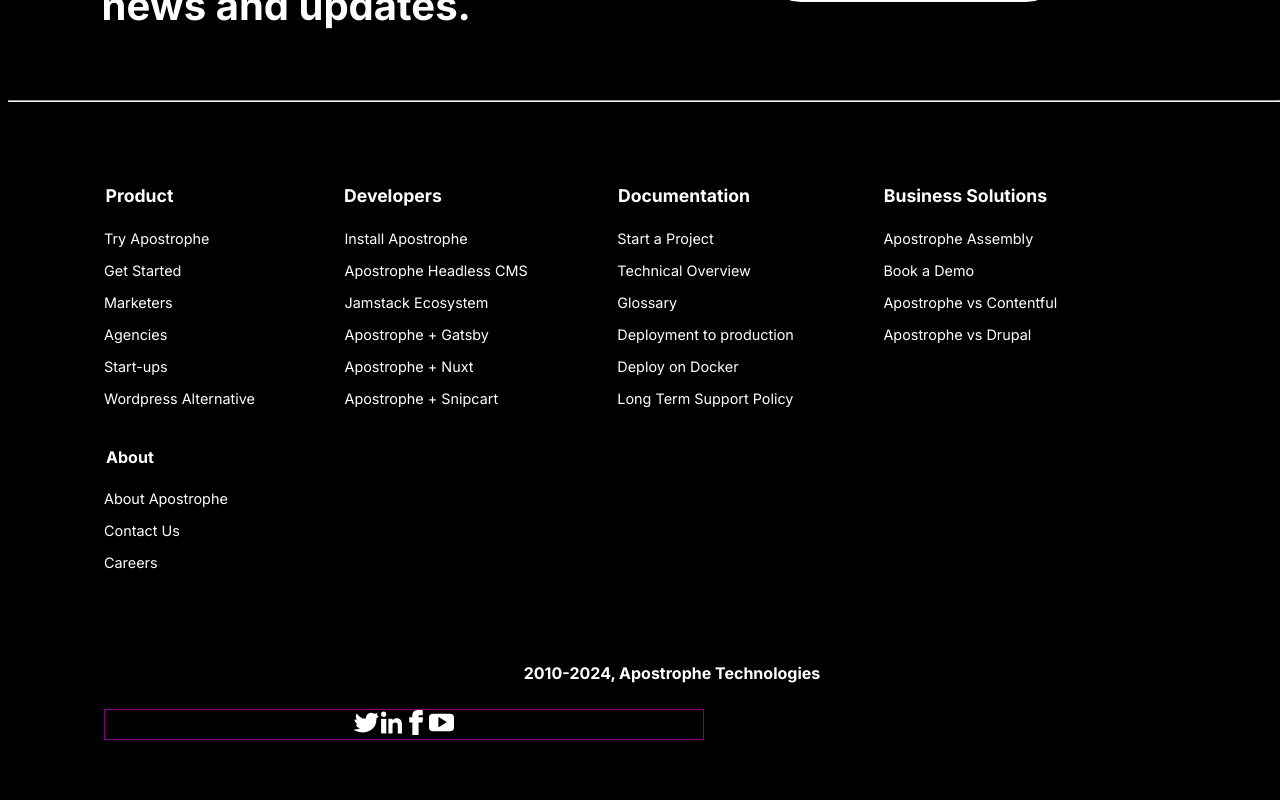
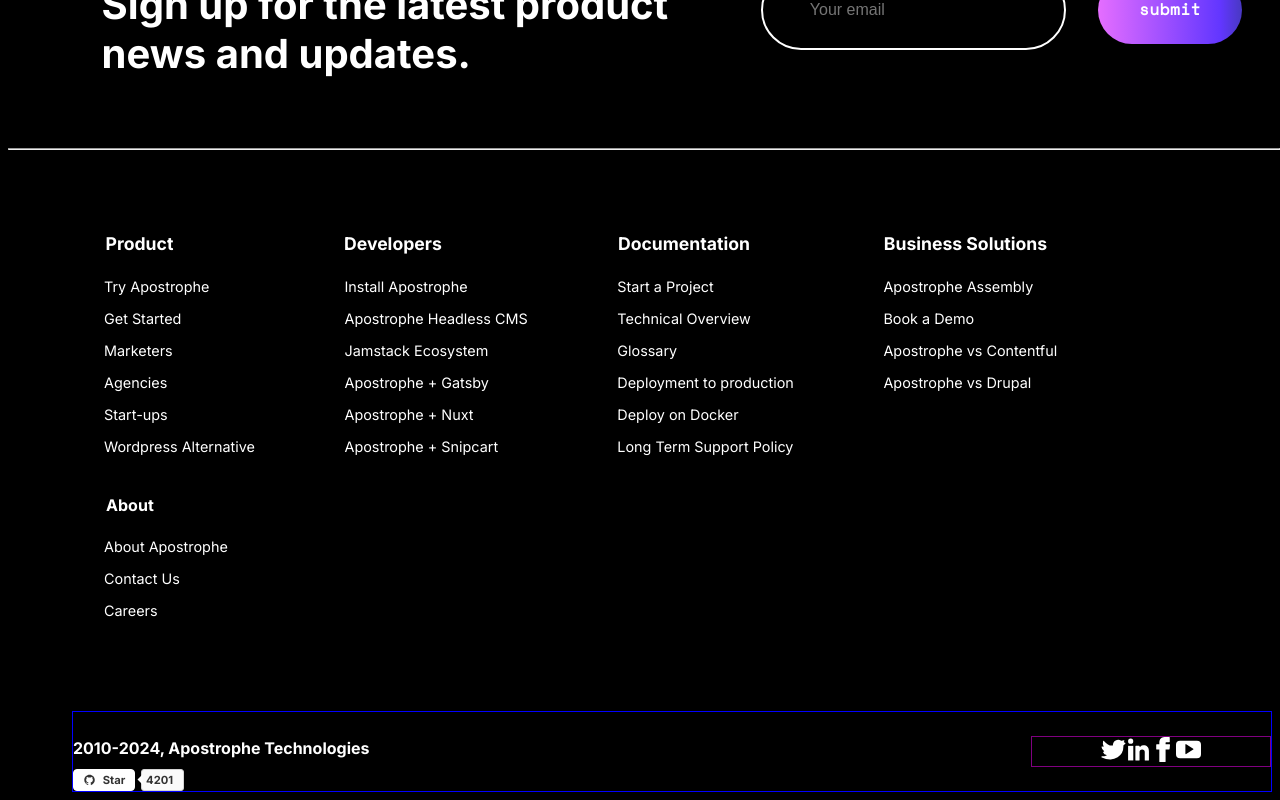
Before and after one commit to syedaAnusha/apostrophe-landing-page, a React (Vite) app: page / in a window 1280 px wide. Shown: the part 4892-5692 px from the top of the page. Before the commit the page ends 5640 px from the top, so only its background shows below. Built offline with nearby package versions, Linux system fonts and the light colour scheme.

Commit message:
footer component in process

```diff
--- a/src/components/footer.css
+++ b/src/components/footer.css
@@ -24,15 +24,80 @@
   color: var(--text-clr);
   margin-top: 4.2rem;
   margin-left: 4rem;
-  /* border: 1px solid blue; */
+  display: flex;
+  justify-content: space-between;
+  border: 1px solid blue;
 }
 footer > h5 {
   text-align: left;
   padding-top: 2rem;
 }
+.rating__section {
+  margin-top: -1rem;
+  /* border: 1px solid purple; */
+  width: 60%;
+  text-shadow: 0 1px 0 #fff;
+  display: flex;
+  flex-direction: row;
+  font-family: 11px/14px Helvetica Neue, Helvetica, Arial, sans-serif;
+}
+.rate_star {
+  border: 1px solid;
+  border-radius: 4px;
+  width: 35%;
+  background-color: white;
+  display: flex;
+  padding: 0 1rem;
+  align-items: center;
+  padding-left: 0.6rem;
+  /* border: 1px solid purple; */
+}
+.rate_star > a {
+  color: #333;
+  font-weight: 600;
+  font-size: 0.7rem;
+  margin-left: 0.5rem;
+  width: 45%;
+  text-align: left;
+  white-space: nowrap;
+}
+.badge {
+  border-radius: 3px;
+  width: 24%;
+  margin-left: 0.2rem;
+  display: flex;
+  padding: 0 1rem;
+  align-items: center;
+  /* padding-left: 0.6rem; */
+  padding: 2px 5px 2px 4px;
+  /* border: 1px solid purple; */
 
+  background-color: #fafafa;
+  border: 1px solid #d4d4d4;
+}
+.up-arrow {
+  width: 0;
+  height: 0;
+  border-left: 5px solid transparent;
+  border-right: 5px solid transparent;
+  border-bottom: 5px solid white;
+  margin-right: -0.46rem;
+  margin-top: 0.48rem;
+  transform: rotate(270deg);
+}
+.badge > span {
+  color: #333;
+  font-size: 0.7rem;
+  font-weight: 600;
+  text-align: center;
+}
+.badge > span:hover {
+  color: #4183c4;
+  cursor: pointer;
+}
 .media__icons--section {
-  width: 50%;
+  width: 20%;
   border: 1px solid purple;
   margin-left: 2rem;
+  align-self: center;
 }
--- a/src/components/footer.jsx
+++ b/src/components/footer.jsx
@@ -6,6 +6,27 @@
       <footer>
         <div className="text">
           <h5>2010-2024, Apostrophe Technologies</h5>
+          <div className="rating__section">
+            <div className="rate_star">
+              <svg
+                xmlns="http://www.w3.org/2000/svg"
+                xmlSpace="preserve"
+                width="20"
+                height="20"
+                viewBox="12 12 40 40"
+              >
+                <path
+                  fill="#333"
+                  d="M32 13.4c-10.5 0-19 8.5-19 19 0 8.4 5.5 15.5 13 18 1 .2 1.3-.4 1.3-.9v-3.2c-5.3 1.1-6.4-2.6-6.4-2.6-.9-2.1-2.1-2.7-2.1-2.7-1.7-1.2.1-1.1.1-1.1 1.9.1 2.9 2 2.9 2 1.7 2.9 4.5 2.1 5.5 1.6.2-1.2.7-2.1 1.2-2.6-4.2-.5-8.7-2.1-8.7-9.4 0-2.1.7-3.7 2-5.1-.2-.5-.8-2.4.2-5 0 0 1.6-.5 5.2 2 1.5-.4 3.1-.7 4.8-.7 1.6 0 3.3.2 4.7.7 3.6-2.4 5.2-2 5.2-2 1 2.6.4 4.6.2 5 1.2 1.3 2 3 2 5.1 0 7.3-4.5 8.9-8.7 9.4.7.6 1.3 1.7 1.3 3.5v5.2c0 .5.4 1.1 1.3.9 7.5-2.6 13-9.7 13-18.1 0-10.5-8.5-19-19-19z"
+                />
+              </svg>
+              <a href="/">Star</a>
+            </div>
+            <div className="up-arrow"></div>
+            <div className="badge">
+              <span>4201</span>
+            </div>
+          </div>
         </div>
         <div className="media__icons--section">
           <svg
```
